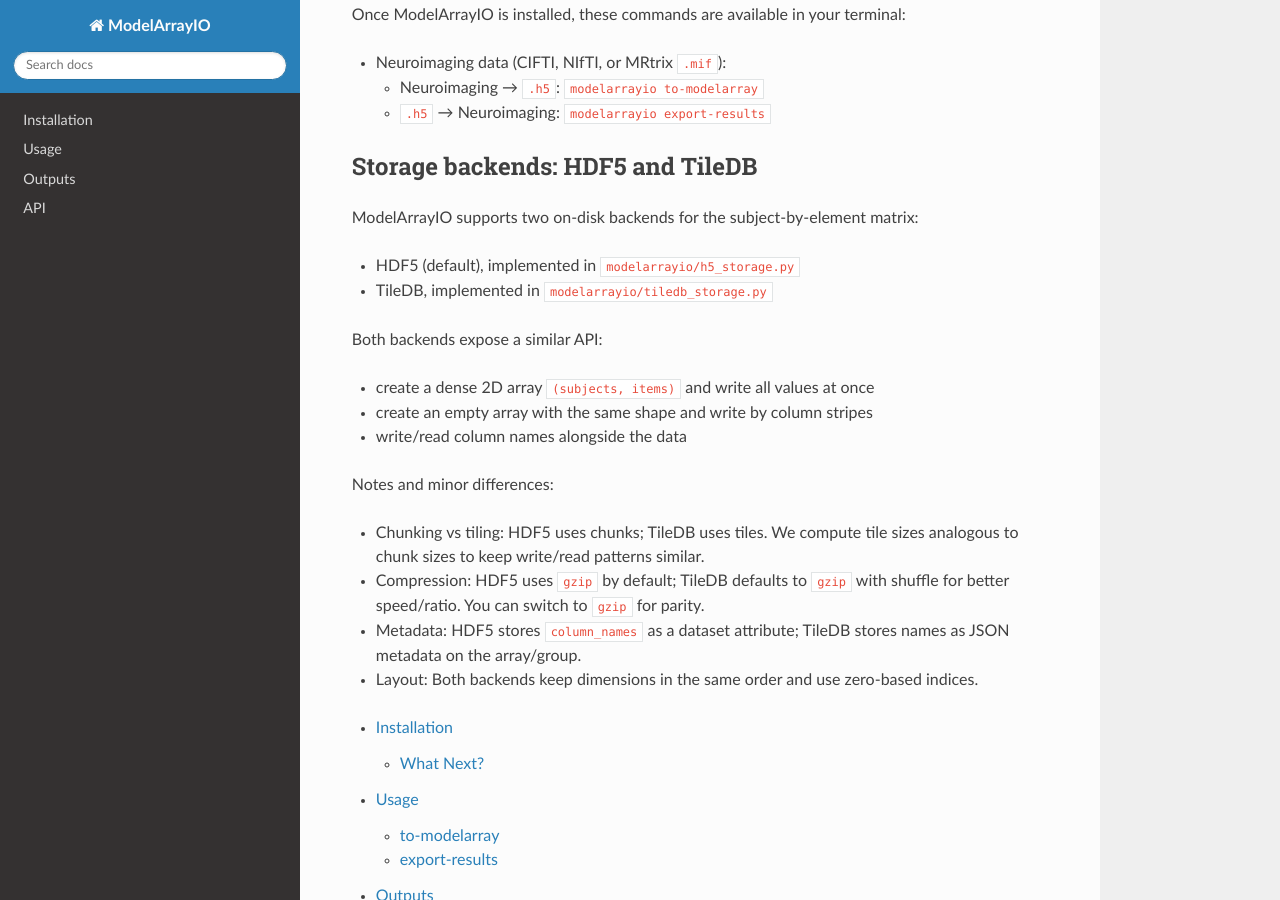
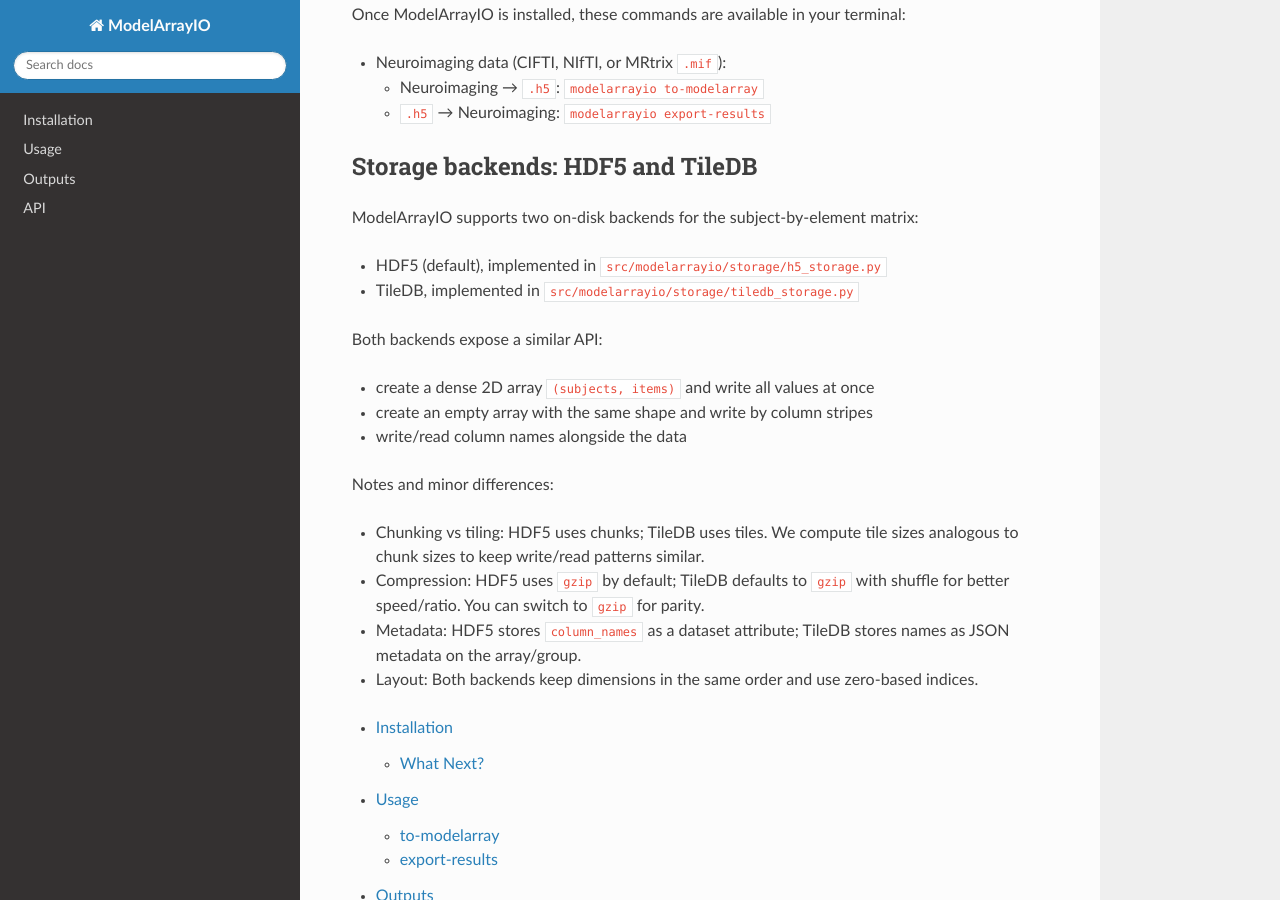
Before and after one commit to PennLINC/ModelArrayIO, a Sphinx documentation site: the page built from docs/index.rst, in a window 1280 px wide and 900 px high, scrolled down 655 px. Built offline with Sphinx 7.4.7 and the Read the Docs theme 3.1.0, drawn with Linux system fonts in a browser that asks for light colours; pages that are not in the unit, such as notebooks, are missing from menus.

```diff
--- a/README.rst
+++ b/README.rst
@@ -59,8 +59,8 @@ Storage backends: HDF5 and TileDB
 
 ModelArrayIO supports two on-disk backends for the subject-by-element matrix:
 
-* HDF5 (default), implemented in ``modelarrayio/h5_storage.py``
-* TileDB, implemented in ``modelarrayio/tiledb_storage.py``
+* HDF5 (default), implemented in ``src/modelarrayio/storage/h5_storage.py``
+* TileDB, implemented in ``src/modelarrayio/storage/tiledb_storage.py``
 
 Both backends expose a similar API:
 
--- a/docs/examples/README.rst
+++ b/docs/examples/README.rst
@@ -2,4 +2,5 @@ Walkthroughs
 ============
 
 Step-by-step guides for converting neuroimaging data to and from the HDF5
-format used by `ModelArray <https://pennlinc.github.io/ModelArray/>`_.
+format used by `ModelArray <https://pennlinc.github.io/ModelArray/>`_. Each
+workflow includes cohort CSV examples in both long and wide formats.
```
Also changed, not shown: docs/examples/plot_cifti_workflow.py (+70 -4 lines), docs/examples/plot_fixel_workflow.py (+66 -5 lines), docs/examples/plot_voxel_workflow.py (+82 -8 lines).
